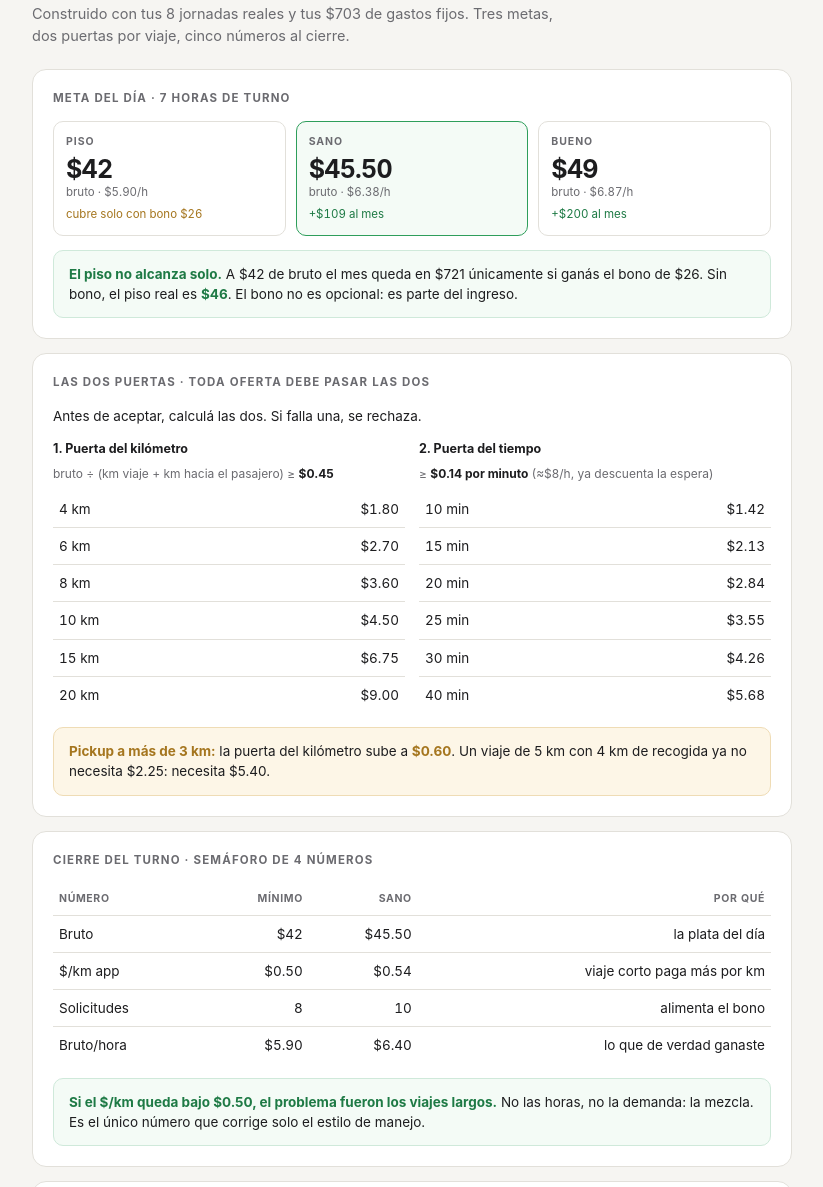
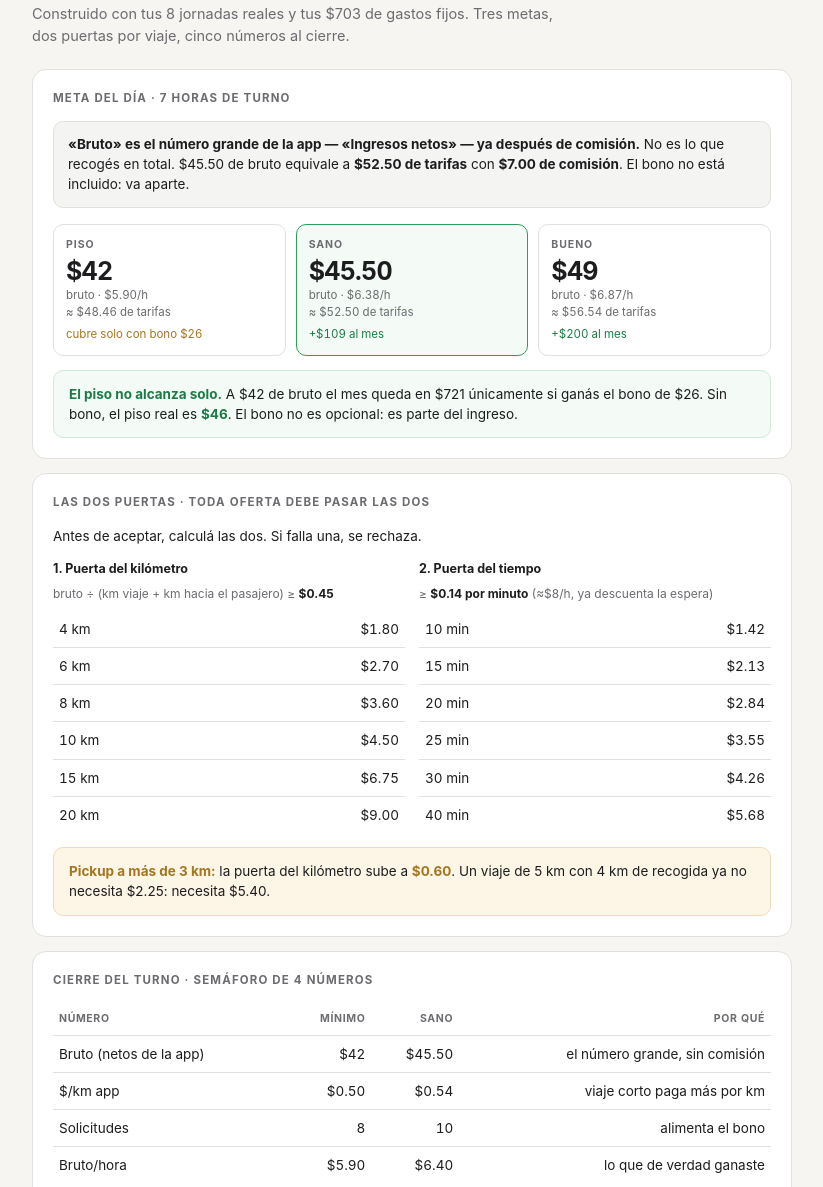
Before and after one commit to FranzSavant/atlas-reportes, a plain HTML site: page metas.html in a window 1280 px wide. Shown: the part 98-1285 px from the top of the page, without its empty margins (228-1051 px from the left). Drawn offline with Linux system fonts and the light colour scheme.

Commit message:
reportes 2026-11-27 08:32

```diff
--- a/metas.html
+++ b/metas.html
@@ -58,23 +58,30 @@
 
 <div class="card">
   <h2>Meta del día · 7 horas de turno</h2>
+  <p style="margin:0 0 16px;font-size:13.5px;background:#f4f4f2;border:1px solid #e2e0da;border-radius:10px;padding:12px 14px">
+    <strong>«Bruto» es el número grande de la app — «Ingresos netos» — ya después de comisión.</strong>
+    No es lo que recogés en total. $45.50 de bruto equivale a <strong>$52.50 de tarifas</strong> con <strong>$7.00 de comisión</strong>. El bono no está incluido: va aparte.
+  </p>
   <div class="tiers">
     <div class="tier">
       <div class="lbl">Piso</div>
       <div class="n">$42</div>
       <div class="d">bruto · $5.90/h</div>
+      <div class="d">≈ $48.46 de tarifas</div>
       <div class="d" style="margin-top:4px;color:#a5761f">cubre solo con bono $26</div>
     </div>
     <div class="tier hi">
       <div class="lbl">Sano</div>
       <div class="n">$45.50</div>
       <div class="d">bruto · $6.38/h</div>
+      <div class="d">≈ $52.50 de tarifas</div>
       <div class="d" style="margin-top:4px;color:#1e7a45">+$109 al mes</div>
     </div>
     <div class="tier">
       <div class="lbl">Bueno</div>
       <div class="n">$49</div>
       <div class="d">bruto · $6.87/h</div>
+      <div class="d">≈ $56.54 de tarifas</div>
       <div class="d" style="margin-top:4px;color:#1e7a45">+$200 al mes</div>
     </div>
   </div>
@@ -118,7 +125,7 @@
   <table>
     <thead><tr><th>Número</th><th>Mínimo</th><th>Sano</th><th>Por qué</th></tr></thead>
     <tbody>
-      <tr><td>Bruto</td><td>$42</td><td>$45.50</td><td>la plata del día</td></tr>
+      <tr><td>Bruto (netos de la app)</td><td>$42</td><td>$45.50</td><td>el número grande, sin comisión</td></tr>
       <tr><td>$/km app</td><td>$0.50</td><td>$0.54</td><td>viaje corto paga más por km</td></tr>
       <tr><td>Solicitudes</td><td>8</td><td>10</td><td>alimenta el bono</td></tr>
       <tr><td>Bruto/hora</td><td>$5.90</td><td>$6.40</td><td>lo que de verdad ganaste</td></tr>
@@ -133,7 +140,8 @@
     <thead><tr><th>Meta semanal</th><th>Valor</th></tr></thead>
     <tbody>
       <tr><td>Días trabajados</td><td>6</td></tr>
-      <tr><td>Bruto</td><td>$273</td></tr>
+      <tr><td>Bruto (netos de la app)</td><td>$273</td></tr>
+      <tr><td>Tarifas equivalentes</td><td>$315 (comisión $42)</td></tr>
       <tr><td>Caja (después de gasolina y mantenimiento)</td><td>$161</td></tr>
       <tr><td>Solicitudes</td><td>58 → bono $26</td></tr>
       <tr><td><strong>Total que necesitás para los $703</strong></td><td><strong>$163</strong></td></tr>
```
Also changed, not shown: porque.html (+1 -1 lines).
